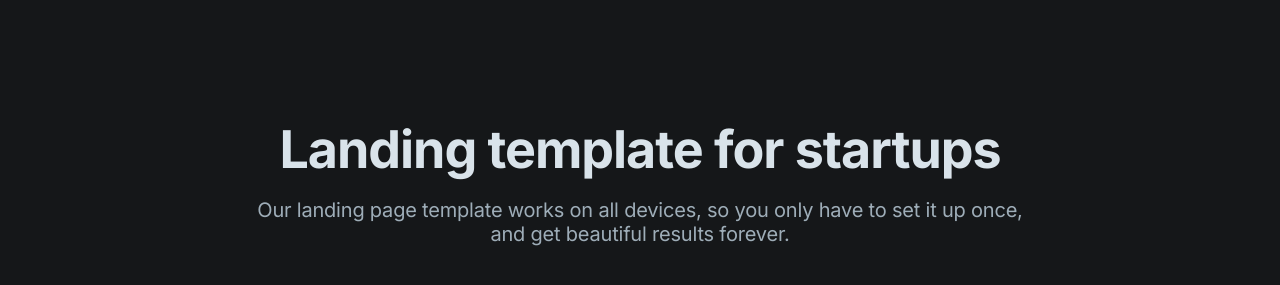
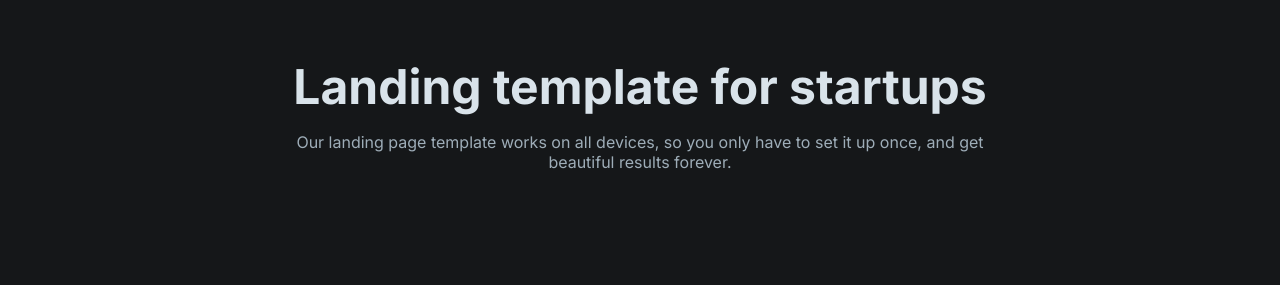
Before and after one commit to AnamariaM20/open-pro, a plain HTML site: page index.html in a window 1280 px wide. Shown: the part 59-344 px from the top of the page. Drawn offline with Linux system fonts and the light colour scheme; files whose address does not match are found by name.

Commit message:
set header

```diff
--- a/css/componets/buttons.css
+++ b/css/componets/buttons.css
@@ -28,3 +28,9 @@
     background-color: var(--color-text-special);
     border: none;
 }
+
+.btn.btn-vb {
+    color: white;
+    background-color: rgb(51 54 58);
+    border: none;
+}
--- a/css/componets/global/header.css
+++ b/css/componets/global/header.css
@@ -1,13 +1,10 @@
-header .header_info h1{
-    font-size: 3.25rem;
-    margin-bottom: 1rem;
-    line-height: 1.25;
-    letter-spacing: -0.02em;
+.header-top {
+    gap: 20px;
+    max-width: 65%;
+    margin: 40px auto;
 }
 
-header .header_info p{
-    max-width: 48rem;
-    font-size: 1.25rem;
-    letter-spacing: -0.01em;
-    margin-bottom: 2rem;
+.header-top h1 {
+    font-size: 3rem;
+    margin-bottom: 1rem;
 }
--- a/index.html
+++ b/index.html
@@ -47,13 +47,12 @@
     </nav>
     <header class="wrapper">
         <div class="container flex flex-col">
-            <div class="section">
-                <div class="header_info txt-center">
-                    <h1>Landing template for startups</h1>
-                    <p>Our landing page template works on all devices, so you only have to set it up once, and get
+            <div class="header-top items-center justify-center txt-center">
+                <h1>Landing template for startups</h1>
+                <p>Our landing page template works on all devices, so you only have to set it up once, and get
                         beautiful results forever.</p>
-                </div>
             </div>
+
         </div>
     </header>
     <main>
```
